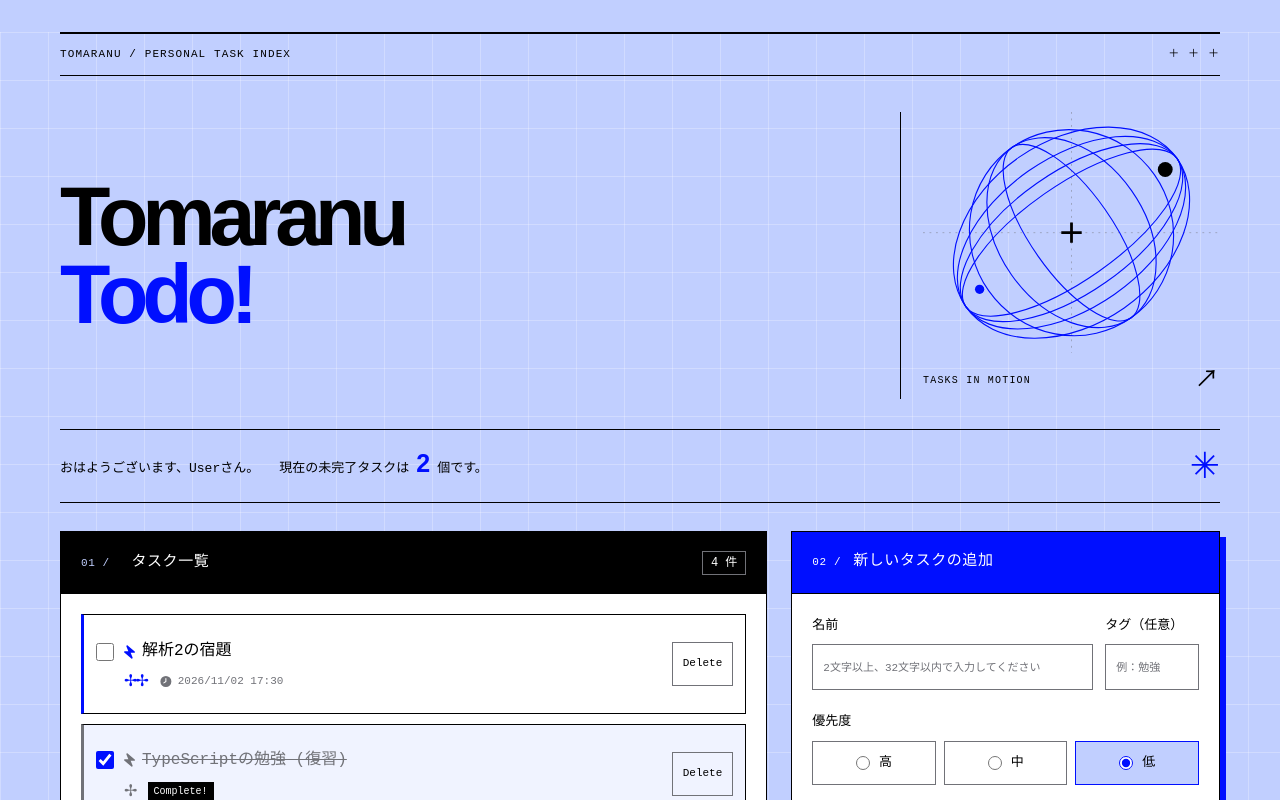
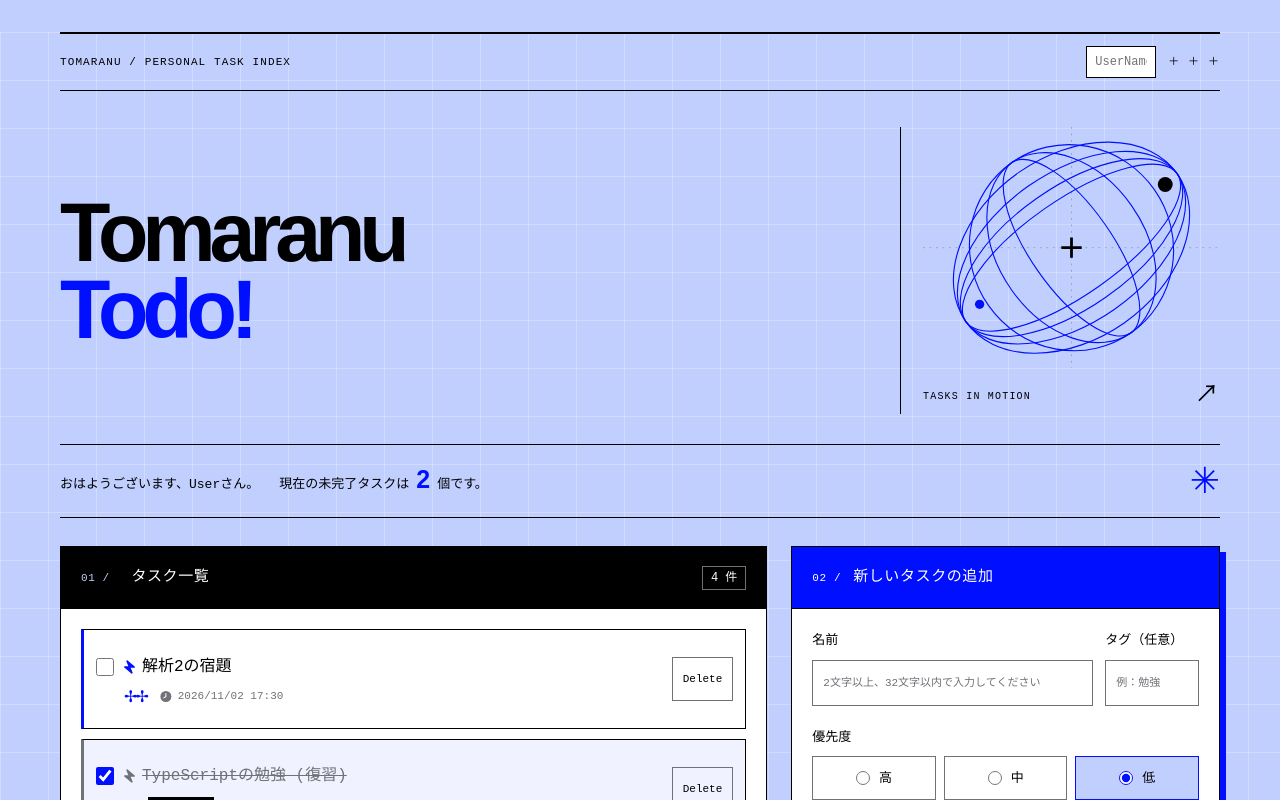
Before and after one commit to TomaruRx/TomaranuTodo, a React (Vite) app: page / in a window 1280 px wide. Shown: the top 800 px of the page. Built offline with nearby package versions, Linux system fonts and the light colour scheme; a web font is replaced by a local one.

Commit message:
Added the ability to set UserName

```diff
--- a/src/App.tsx
+++ b/src/App.tsx
@@ -12,6 +12,7 @@ import { FontAwesomeIcon } from "@fortawesome/react-fontawesome";
 import { faTriangleExclamation } from "@fortawesome/free-solid-svg-icons";
 
 const localStorageKey = "TodoApp";
+const userNameStorageKey = "TodoApp.userName";
 
 type StoredTodo = {
   id: string;
@@ -45,6 +46,10 @@ const getTodoNameError = (name: string): string => {
 
 const App = () => {
   const [todos, setTodos] = useState<Todo[]>(loadTodos);
+  const [userName, setUserName] = useState(() => {
+    const savedName = localStorage.getItem(userNameStorageKey) ?? "";
+    return savedName === "User" ? "" : savedName;
+  });
   const [newTodoName, setNewTodoName] = useState("");
   const [newTodoTag, setNewTodoTag] = useState("");
   const [newTodoPriority, setNewTodoPriority] = useState(3);
@@ -60,6 +65,10 @@ const App = () => {
   useEffect(() => {
     localStorage.setItem(localStorageKey, JSON.stringify(todos));
   }, [todos]);
+
+  useEffect(() => {
+    localStorage.setItem(userNameStorageKey, userName);
+  }, [userName]);
 
   const updateNewTodoName = (e: ChangeEvent<HTMLInputElement>) => {
     setNewTodoName(e.target.value);
@@ -125,7 +134,20 @@ const App = () => {
       <header className="app-header">
         <div className="header-rail">
           <span>Tomaranu / Personal task index</span>
-          <span aria-hidden="true">＋ ＋ ＋</span>
+          <div className="header-profile">
+            <input
+              id="userName"
+              name="userName"
+              type="text"
+              aria-label="表示名"
+              autoComplete="nickname"
+              value={userName}
+              onChange={(e) => setUserName(e.target.value)}
+              className="user-name-input"
+              placeholder="UserName"
+            />
+            <span aria-hidden="true">＋ ＋ ＋</span>
+          </div>
         </div>
         <div className="hero">
           <div className="hero-copy">
@@ -137,7 +159,10 @@ const App = () => {
           <HeroArt />
         </div>
         <div className="welcome-bar">
-          <WelcomeMessage userName="User" uncompletedCount={uncompletedCount} />
+          <WelcomeMessage
+            userName={userName.trim() || "User"}
+            uncompletedCount={uncompletedCount}
+          />
           <span className="welcome-mark" aria-hidden="true">
             ✳
           </span>
--- a/src/index.css
+++ b/src/index.css
@@ -66,6 +66,7 @@ input {
 }
 
 .header-rail {
+  gap: 12px;
   padding: 12px 0;
   border-top: 2px solid var(--black);
   border-bottom: 1px solid var(--black);
@@ -74,6 +75,33 @@ input {
     monospace;
   letter-spacing: 0.1em;
   text-transform: uppercase;
+}
+.header-profile {
+  display: flex;
+  align-items: center;
+  gap: 12px;
+  margin-left: auto;
+}
+.header-profile > span {
+  white-space: nowrap;
+}
+.user-name-input {
+  width: 70px;
+  min-width: 0;
+  min-height: 32px;
+  border: 1px solid var(--black);
+  border-radius: 0;
+  padding: 6px 8px;
+  color: var(--black);
+  background: var(--white);
+  font-family: "MaruMoniKRound", ui-monospace, monospace;
+  font-size: 12px;
+  letter-spacing: normal;
+  text-transform: none;
+}
+.user-name-input::placeholder {
+  color: var(--gray);
+  opacity: 1;
 }
 
 .hero {
@@ -562,6 +590,7 @@ input {
     margin-top: 16px;
   }
   .header-rail {
+    flex-wrap: wrap;
     font-size: 9px;
     letter-spacing: 0.03em;
   }
```
